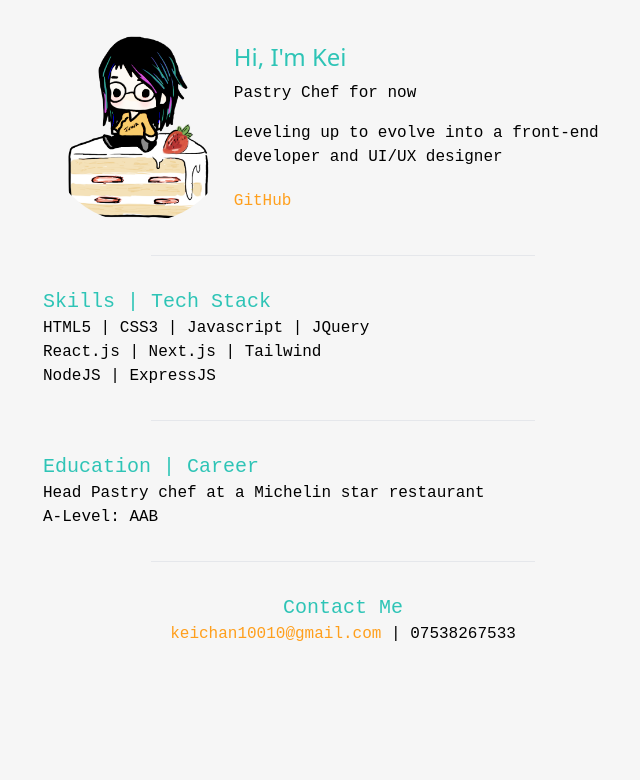
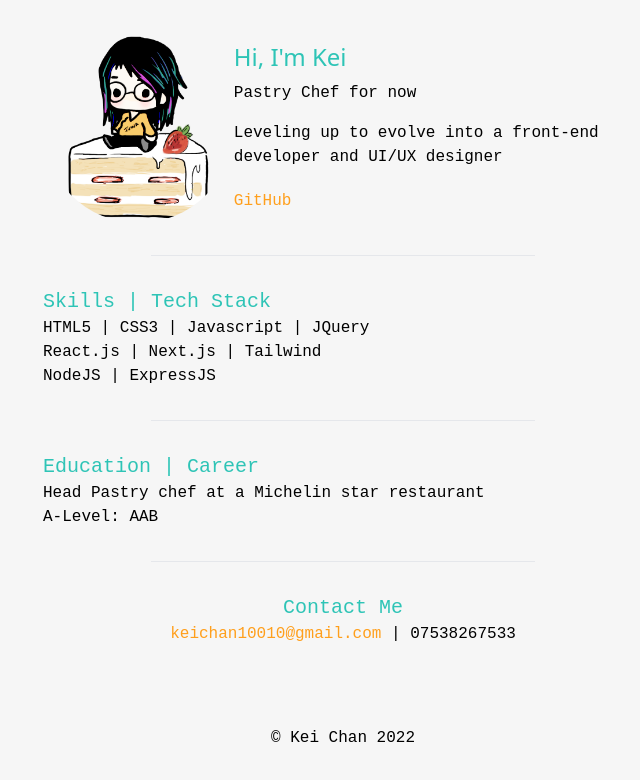
Before and after one commit to Fuwa-Kei/cv-tailwind, a Next.js app: page / in a window 1280 px wide. Shown: the top 780 px of the page, without its empty margins (297-937 px from the left). Built offline with nearby package versions, Linux system fonts and the light colour scheme; a web font is replaced by a local one.

Commit message:
Update index.js

```diff
--- a/pages/index.js
+++ b/pages/index.js
@@ -41,8 +41,12 @@ export default function Home() {
             <div className="text-center">
               <hr class="mx-auto my-8 w-96 h-px bg-gray-200 border-0" />
                 <h2 className="text-xl text-[#2EC4B6]">Contact Me</h2>
-                <p><a className="text-[#ff9f1c]" href="mailto:keichan10010@gmail.com">keichan10010@gmail.com</a> | 07538267533</p>
+                <p className=" mb-20"><a className="text-[#ff9f1c]" href="mailto:keichan10010@gmail.com">keichan10010@gmail.com</a> | 07538267533</p>
             </div>
+            <div className=" mb-10 text-center">
+              <p>&#169; Kei Chan 2022</p>
+            </div>
+
         </section>
       </main>
     </>
```
